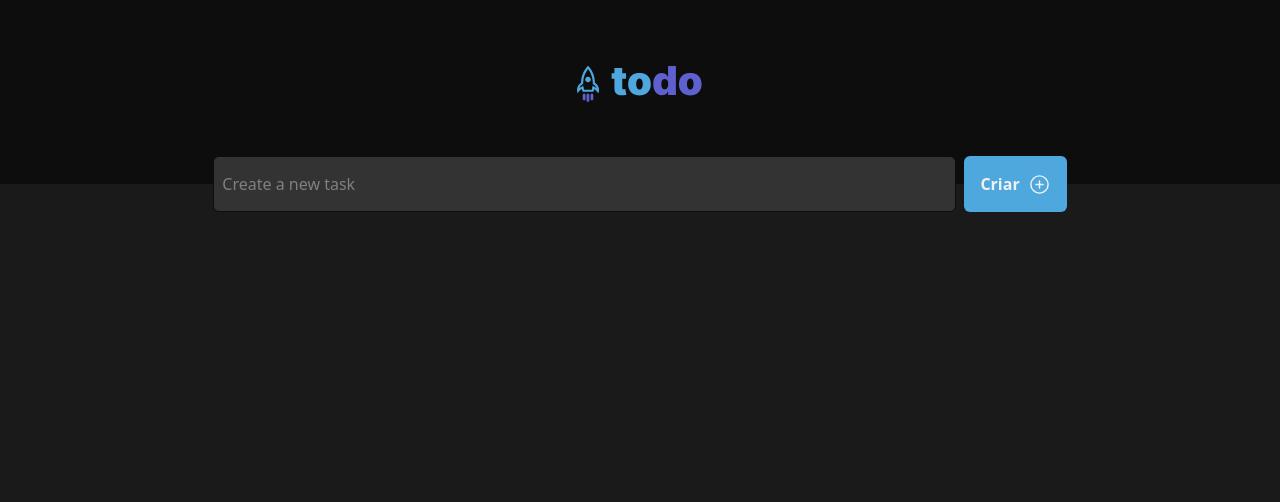
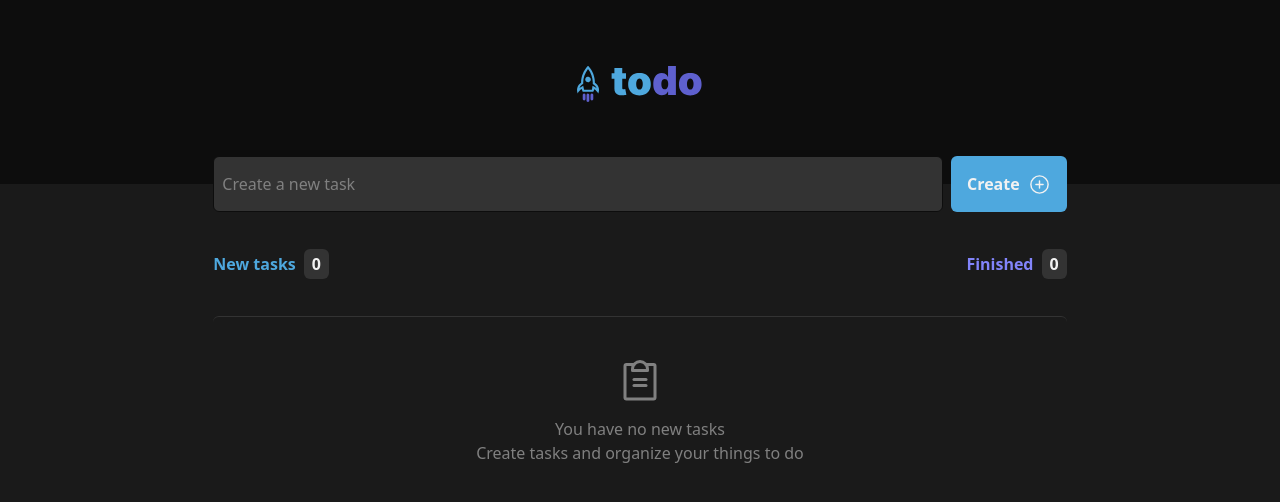
Before and after one commit to davidrock/react-todo-list, a React (Vite) app: page / in a window 1280 px wide. Shown: the top 502 px of the page. Built offline with nearby package versions, Linux system fonts and the light colour scheme.

Commit message:
Add tasks list with checkbox

```diff
--- a/package.json
+++ b/package.json
@@ -9,6 +9,7 @@
     "preview": "vite preview"
   },
   "dependencies": {
+    "@tailwindcss/forms": "^0.5.3",
     "phosphor-react": "^1.4.1",
     "react": "^18.2.0",
     "react-dom": "^18.2.0"
--- a/src/App.tsx
+++ b/src/App.tsx
@@ -1,9 +1,30 @@
-import { PlusCircle } from 'phosphor-react';
-import { useState } from 'react';
+import { ClipboardText, PlusCircle } from 'phosphor-react';
+import {
+  ChangeEvent,
+  FormEvent,
+  InputHTMLAttributes,
+  InvalidEvent,
+  useState,
+} from 'react';
 import logotipo from './assets/logo.svg';
 
 function App() {
-  const [count, setCount] = useState(0);
+  const [tasks, setTasks] = useState<string[]>([]);
+  const [newTask, setNewTask] = useState('');
+
+  function handleSubmit(event: FormEvent) {
+    event.preventDefault();
+    setTasks([...tasks, newTask]);
+  }
+
+  function handleNewTaskChange(event: ChangeEvent<HTMLInputElement>) {
+    event.target.setCustomValidity('');
+    setNewTask(event.target.value);
+  }
+
+  function handleNewTaskInvalid(event: InvalidEvent<HTMLInputElement>) {
+    event.target.setCustomValidity('You need to set a task name');
+  }
 
   return (
     <>
@@ -15,40 +36,80 @@ function App() {
         <div className='grid grid-cols-12'>
           <div className='h-14 col-span-2'></div>
           <div className='w-full h-14 col-span-8'>
-            <div className='flex flex-row gap-2 justify-center -mt-7'>
+            <form onSubmit={handleSubmit}>
+              <section
+                id='form'
+                className='flex flex-row gap-2 justify-center -mt-7'>
                 <input
+                  name='task'
+                  value={newTask}
+                  autoComplete='off'
+                  onChange={handleNewTaskChange}
+                  onInvalid={handleNewTaskInvalid}
                   className='bg-gray-400 text-gray-200 placeholder:text-gray-300 rounded-md border border-gray-700 pl-2 h-14 w-full active:outline focus-visible:outline outline-blue outline-2'
                   type='text'
                   placeholder='Create a new task'
+                  required
                 />
 
-              {/* <button
-                type='button'
-                className='w-36 py-2 px-4 flex justify-center items-center bg-blue hover:bg-blue-dark text-gray-100 focus:ring-red-500 focus:ring-offset-red-200 text-white transition ease-in duration-200 text-center text-base font-semibold shadow-md focus:outline-none focus:ring-2 focus:ring-offset-2  rounded-lg '>
-                Upload <PlusCircle size={20} />
-              </button> */}
-
-              <button className='w-30 py-2 px-4 flex justify-center items-center gap-2 rounded-md bg-blue hover:bg-blue-dark text-gray-100 active:outline focus-visible:outline outline-blue outline-2 transition ease-in duration-200 text-center text-base font-semibold'>
-                <span>Criar</span>
+                <button
+                  type='submit'
+                  className='w-30 py-2 px-4 flex justify-center items-center gap-2 rounded-md bg-blue hover:bg-blue-dark text-gray-100 active:outline focus-visible:outline outline-blue outline-2 transition ease-in duration-200 text-center text-base font-semibold'>
+                  <span>Create</span>
                   <PlusCircle size={23} />
                 </button>
+              </section>
+            </form>
+
+            <section id='tasks' className='mt-10'>
+              <div className='flex flex-row justify-between mb-10'>
+                <div className='text-blue font-bold'>
+                  New tasks
+                  <span className='ml-2 py-1 px-2 rounded-md bg-gray-400 text-gray-100'>
+                    0
+                  </span>
                 </div>
+                <div className='text-purple font-bold'>
+                  Finished
+                  <span className='ml-2 py-1 px-2 rounded-md bg-gray-400 text-gray-100'>
+                    0
+                  </span>
+                </div>
+              </div>
+
+              {tasks.length <= 0 && (
+                <div className='flex flex-col justify-center items-center text-gray-300 border-t border-gray-400 rounded-md w-full pt-10'>
+                  <ClipboardText size={48} />
+                  <p className='mt-3'>You have no new tasks</p>
+                  <p>Create tasks and organize your things to do</p>
+                </div>
+              )}
+
+              {tasks.length >= 0 &&
+                tasks.map((t) => {
+                  return (
+                    <div className='flex flex-col gap-1 mt-3 w-full'>
+                      <div
+                        key={t}
+                        className='rounded-md p-2 text-gray-100 border border-gray-400 bg-gray-500'>
+                        <label className='flex items-center space-x-3'>
+                          <input
+                            type='checkbox'
+                            name='checked-demo'
+                            className='bg-gray-400 border rounded-full w-5 h-5 checked:bg-purple focus:ring-0 focus:bg-purple-dark hover:bg-danger border-gray-300'
+                          />
+                          <span className='text-gray-100 dark:text-white font-normal break-words'>
+                            {t}
+                          </span>
+                        </label>
+                      </div>
+                    </div>
+                  );
+                })}
+            </section>
           </div>
           <div className='h-14 col-span-2'></div>
         </div>
-
-        {/* <div className='flex flex-row align-center w-8/12 mx-auto px-20'>
-          <div className='grid grid-cols-12 gap-2 w-full -mt-7 h-14'>
-            <input
-              className='bg-gray-400 text-gray-200 placeholder:text-gray-300 rounded-md border border-gray-700 pl-2 col-span-11'
-              type='text'
-              placeholder='Create a new task'
-            />
-            <button className='rounded-md bg-blue hover:bg-blue-dark text-gray-100 w-36 col-span-1'>
-              <span>Criar</span>
-            </button>
-          </div>
-        </div> */}
       </div>
     </>
   );
--- a/tailwind.config.cjs
+++ b/tailwind.config.cjs
@@ -23,5 +23,5 @@ module.exports = {
       danger: '#E25858',
     },
   },
-  plugins: [],
+  plugins: [require('@tailwindcss/forms')],
 };
```
Also changed, not shown: 1 other file (tests, documents, lock files or other folders). Lines whose indentation alone changed are shown as unchanged.
